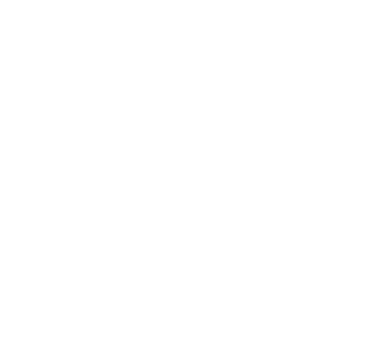
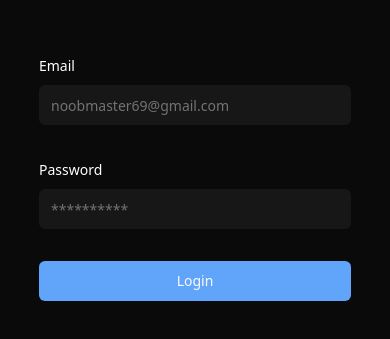
Before and after one commit to heshamalmosawi/Bon-fire, a Next.js app in the folder frontend/: page /auth in a window 390 px wide. Shown: the part 245-584 px from the top of the page. Built offline with nearby package versions, Linux system fonts and the light colour scheme.

Commit message:
add(mobile_login): worked on the mobile login a lil.

```diff
--- a/frontend/src/app/auth/page.tsx
+++ b/frontend/src/app/auth/page.tsx
@@ -1,13 +1,14 @@
 "use client";
 
 import AuthDesktop from "@/components/desktop/AuthDesktop";
+import AuthMobile from "@/components/mobile/AuthMobile";
 import useMediaQuery from "@mui/material/useMediaQuery";
 import React from "react";
 
 const Page = () => {
   const isDesktop = useMediaQuery("(min-width: 768px)");
 
-  return isDesktop ? <AuthDesktop /> : <></>;
+  return isDesktop ? <AuthDesktop /> : <AuthMobile />;
 };
 
 export default Page;
--- a/frontend/src/components/mobile/AuthMobile.tsx
+++ b/frontend/src/components/mobile/AuthMobile.tsx
@@ -1,9 +1,95 @@
-import React from 'react'
+import React, { FC } from "react";
+import { Button } from "@/components/ui/button";
+import {
+  Form,
+  FormControl,
+  FormField,
+  FormItem,
+  FormLabel,
+  FormMessage,
+} from "@/components/ui/form";
+import { Input } from "@/components/ui/input";
+import { useForm } from "react-hook-form";
+import { z } from "zod";
+import { HandleLoginSubmission, loginSchema } from "@/lib/schemas/loginSchema";
+import { zodResolver } from "@hookform/resolvers/zod";
+import { useToast } from "../ui/use-toast";
+import { useRouter } from "next/navigation";
 
-const AuthMobile = () => {
+const AuthMobile: FC = () => {
+  const { toast } = useToast();
+  const router = useRouter();
+  const form = useForm<z.infer<typeof loginSchema>>({
+    resolver: zodResolver(loginSchema),
+  });
+
+  const onSubmit = async (values: z.infer<typeof loginSchema>) => {
+    try {
+      await HandleLoginSubmission(values);
+      router.push("/"); // redirect to / after login
+    } catch (error) {
+      toast({
+        title: "Error!",
+        description: "check the logs for more",
+        variant: "destructive",
+      });
+    }
+  };
+
   return (
-    <div></div>
-  )
-}
+    <main className="w-screen h-screen flex items-center justify-center bg-neutral-950">
+      <div className="w-full h-full flex flex-col items-center justify-center gap-7">
+        <Form {...form}>
+          <form
+            onSubmit={form.handleSubmit(onSubmit)}
+            className="space-y-8 w-[80%]"
+          >
+            <FormField
+              control={form.control}
+              name="email"
+              render={({ field }) => (
+                <FormItem>
+                  <FormLabel className="text-white">Email</FormLabel>
+                  <FormControl>
+                    <Input
+                      className="w-full bg-neutral-900 text-white border-0"
+                      placeholder="noobmaster69@gmail.com"
+                      {...field}
+                    />
+                  </FormControl>
+                  <FormMessage />
+                </FormItem>
+              )}
+            />
+            <FormField
+              control={form.control}
+              name="password"
+              render={({ field }) => (
+                <FormItem>
+                  <FormLabel className="text-white">Password</FormLabel>
+                  <FormControl>
+                    <Input
+                      className="w-full bg-neutral-900 text-white border-0"
+                      type="password"
+                      placeholder="**********"
+                      {...field}
+                    />
+                  </FormControl>
+                  <FormMessage />
+                </FormItem>
+              )}
+            />
+            <Button
+              className="w-full bg-blue-400 hover:bg-blue-800"
+              type="submit"
+            >
+              Login
+            </Button>
+          </form>
+        </Form>
+      </div>
+    </main>
+  );
+};
 
-export default AuthMobile
+export default AuthMobile;
```
